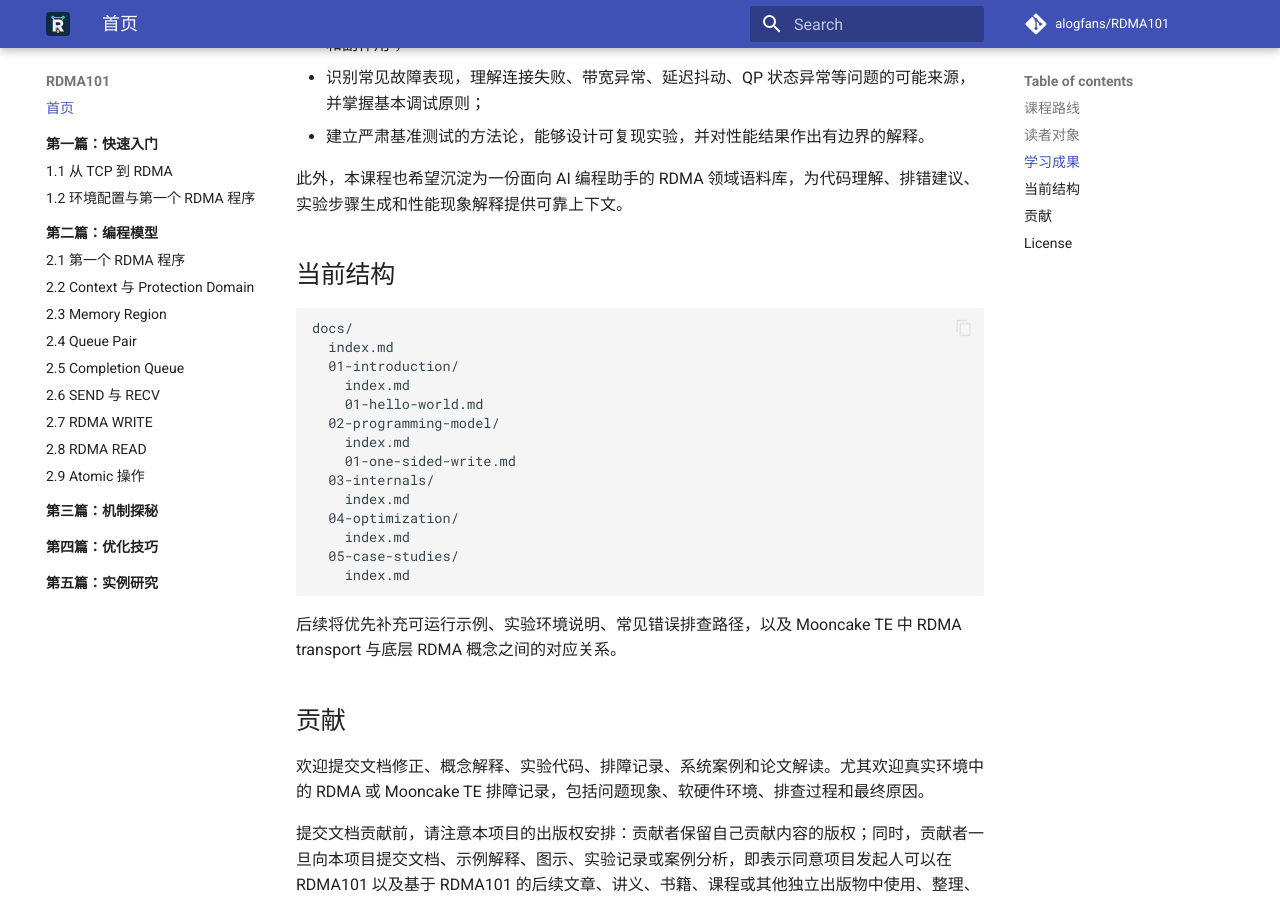
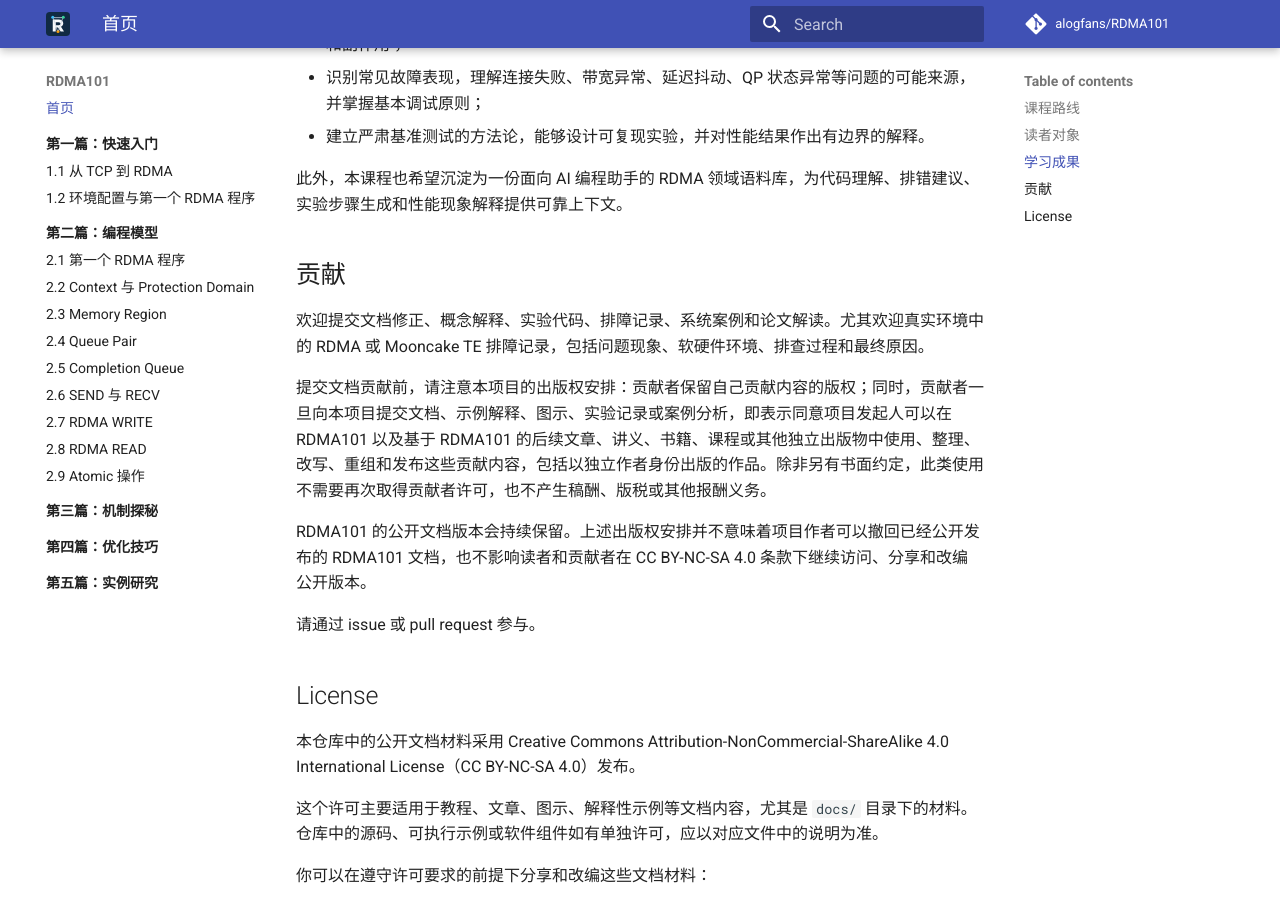
Before and after one commit to alogfans/RDMA101, an MkDocs documentation site: the page built from docs/index.md, in a window 1280 px wide and 900 px high, scrolled down 1568 px. Built offline with MkDocs 1.6.1 and Material for MkDocs 9.7.7, drawn with Linux system fonts in a browser that asks for light colours; comment, search, counter and statistics services are not loaded.

````diff
--- a/docs/index.md
+++ b/docs/index.md
@@ -46,27 +46,6 @@ RDMA 与传统 TCP socket 编程存在显著差异。RDMA 程序不仅需要描
 
 此外，本课程也希望沉淀为一份面向 AI 编程助手的 RDMA 领域语料库，为代码理解、排错建议、实验步骤生成和性能现象解释提供可靠上下文。
 
-## 当前结构
-
-```text
-docs/
-  index.md
-  01-introduction/
-    index.md
-    01-hello-world.md
-  02-programming-model/
-    index.md
-    01-one-sided-write.md
-  03-internals/
-    index.md
-  04-optimization/
-    index.md
-  05-case-studies/
-    index.md
-```
-
-后续将优先补充可运行示例、实验环境说明、常见错误排查路径，以及 Mooncake TE 中 RDMA transport 与底层 RDMA 概念之间的对应关系。
-
 ## 贡献
 
 欢迎提交文档修正、概念解释、实验代码、排障记录、系统案例和论文解读。尤其欢迎真实环境中的 RDMA 或 Mooncake TE 排障记录，包括问题现象、软硬件环境、排查过程和最终原因。
````
Also changed, not shown: README.md (+0 -23 lines).
